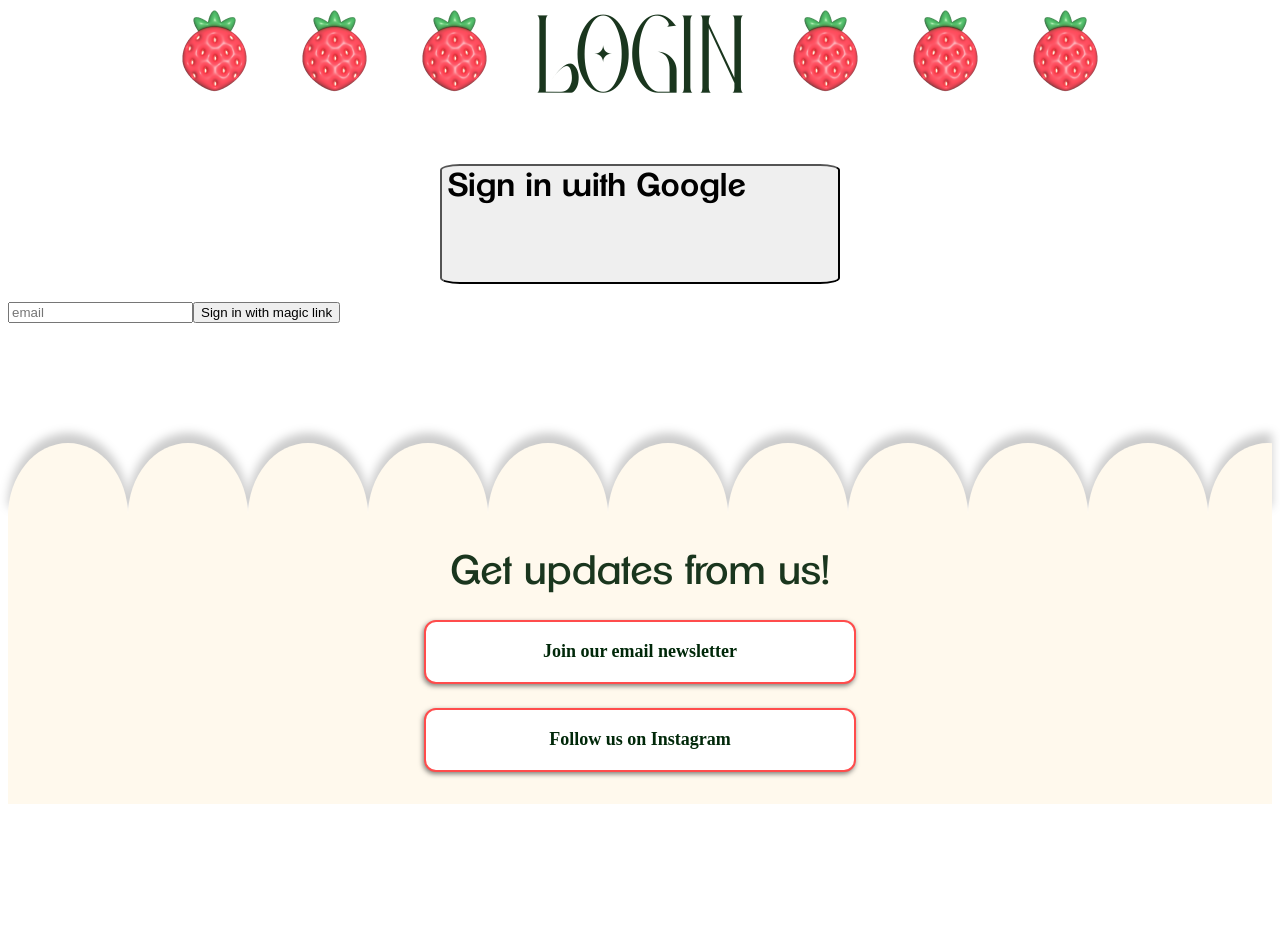
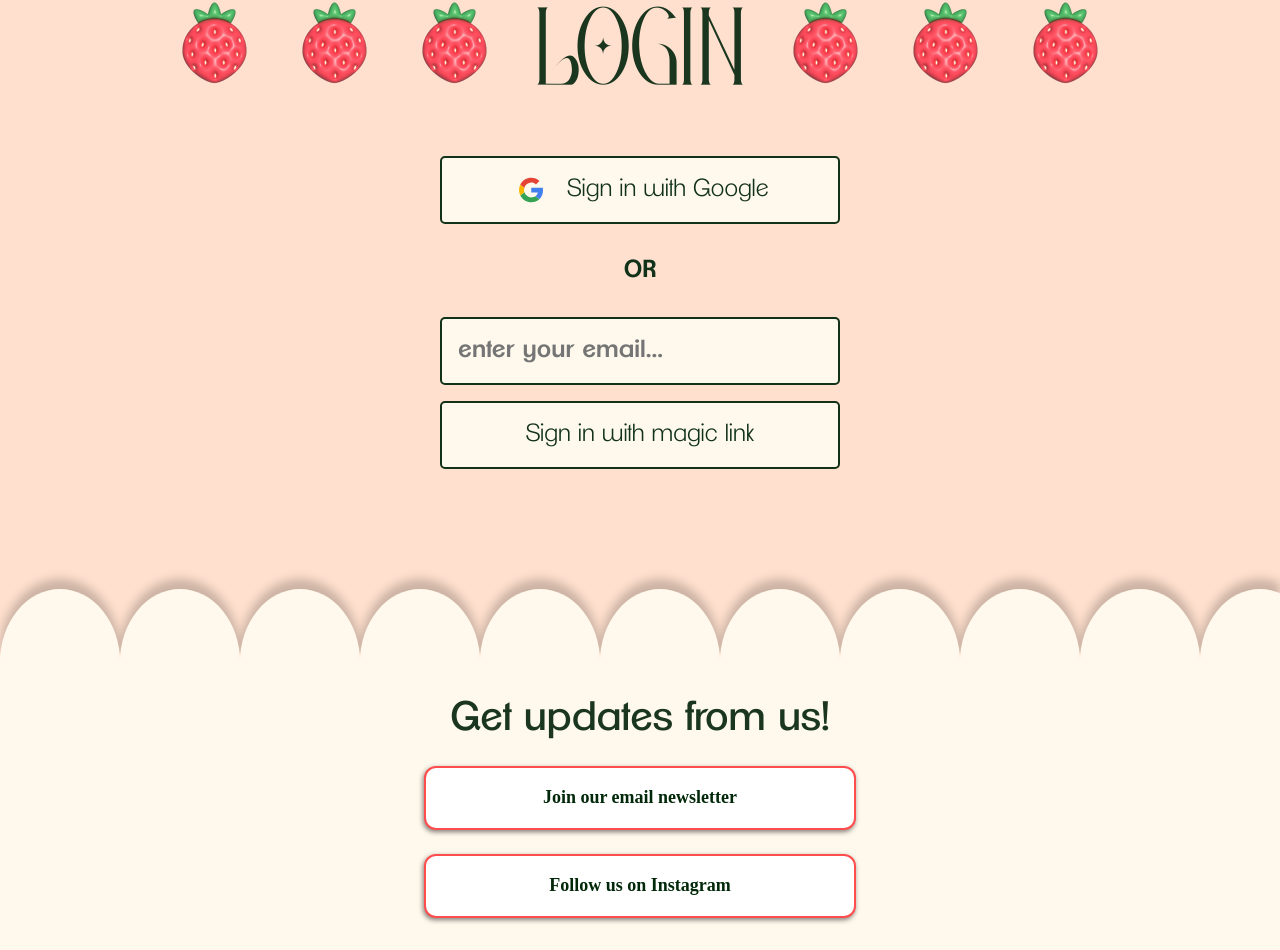
Before and after one commit to michellewong793/queer-art-fair-v2, a Next.js app: page /login in a window 1280 px wide. Shown: the part 664-1614 px from the top of the page. Before the commit the page ends 1476 px from the top, so only its background shows below. Built offline with nearby package versions, Linux system fonts and the light colour scheme; a web font is replaced by a local one.

Commit message:
finished the styling for desktop and mobile

```diff
--- a/app/login/login.module.css
+++ b/app/login/login.module.css
@@ -1,18 +1,99 @@
 .signInGoogle {
-    border-radius: 5%;
-    width: 400px;
-    height: 120px;
+    border-radius: 5px;
+    width: 300px;
+    height: 68px;
     text-align: center;
     display: flex;
     flex-direction: row;
+    justify-content: center;
+    background-color: #FFF9ED;
+    border: 2px solid #113219;
+    color: #113219;
+    transition: background-color 0.3s ease-in-out;
+    transition: color 0.3s ease-in-out;
+}
+
+@media (min-width: 768px) {
+    .signInGoogle {
+        width: 400px;
+    }
+}
+
+.signInGoogle:hover {
+    cursor: pointer;
+    background-color: #113219;
+    color: #FFF9ED;
 }
 
 .signInText {
-    font-family: 'ClementePDak';
-    font-size: 32px;
+    font-family: 'ClementePDae';
+    font-size: 24px;
+    margin-top: auto;
+    margin-bottom: auto;
 }
 
-.container {
+.googleLogo {
+    height: 40px;
+    width: auto;
+    margin-top: auto;
+    margin-bottom: auto;
+}
+
+.columnContainer {
     display: flex;
-    justify-content: center;
+    flex-direction: column;
+    align-items: center;
 }
+
+.enterEmail {
+    font-family: 'ClementePDak';
+    font-size: 24px;
+    width: 264px;
+    height: 32px;
+    background-color: #FFF9ED;
+    border: 2px solid #113219;
+    border-radius: 5px;
+    padding: 16px;
+}
+
+@media (min-width: 768px) {
+    .enterEmail {
+        width: 364px;
+    }
+}
+
+.emailSignIn {
+    background-color: #FFF9ED;
+    border: 2px solid #113219;
+    border-radius: 5px;
+    color: #113219;
+    transition: background-color 0.3s ease-in-out;
+    transition: color 0.3s ease-in-out;
+    width: 300px;
+    height: 68px;
+    text-align: center;
+}
+
+@media (min-width: 768px) {
+    .emailSignIn{
+        width: 400px;
+    }
+}
+
+.emailSignIn:hover {
+    cursor: pointer;
+    background-color: #113219;
+    color: #FFF9ED;
+}
+
+.bodyBackground {
+    background-color: #FFE0CE;
+}
+
+.bold {
+    font-family: 'ClementePDak';
+    font-size: 24px;
+    margin-top: auto;
+    margin-bottom: auto;
+    color: #113219
+}
--- a/app/login/page.js
+++ b/app/login/page.js
@@ -9,38 +9,42 @@ import Strawberry from "../../components/Strawberry";
 import HeaderDecoration from "../../components/HeaderDecoration";
 import Logo from "../../components/Logo";
 import Subheader from "../../components/Subheader";
-import pageStyles from "../../components/pages.module.css";
 import Footer from "../../components/Footer";
 import style from './login.module.css';
+import Styles from "../../components/Theme";
 
 export default function Login() {
     const [email, setEmail] = useState();
     return(
-        <>
+        <div style = {Styles.body} className = {style.bodyBackground}>
         <HeaderDecoration />
         <Logo />
         <Subheader />
         <Navigation />
         <Strawberry heading = {"LOGIN"} showMediumStrawberry = {"none"}/>
         <Spacer height = {4}/>
-
-        <div className = {style.container}>
+        <div className = {style.columnContainer}>
             <button className = {style.signInGoogle} onClick={() => signInWithGoogle()}>
+                <img className = {style.googleLogo} src = {"../../googleLogo.svg"}/>
+                <Spacer width = {1}/>
                 <div className = {style.signInText}>
                     Sign in with Google
                 </div>
             </button>
+            <Spacer height = {2} />
+            <div className = {style.bold}>OR</div>
+            <Spacer height = {2}/>
+            <input placeholder='enter your email...' className = {style.enterEmail} onChange={(e) => setEmail(e.target.value)}></input>
+            <Spacer height = {1}/>
+            <button className = {style.emailSignIn} onClick={() => signInWithMagicLink({email: email})}>
+                <div className = {style.signInText}>
+                    Sign in with magic link
+                </div>
+            </button>
         </div>
 
-
-        <br/>
-        <input placeholder='email' onChange={(e) => setEmail(e.target.value)}></input>
-        <button onClick={() => signInWithMagicLink({email: email})}>
-            Sign in with magic link
-        </button>
-
         <Footer />
-        </>
+        </div>
 
     )
 }
```
Also changed, not shown: public/googleLogo.svg (renamed from app/login/googleLogo.svg).
